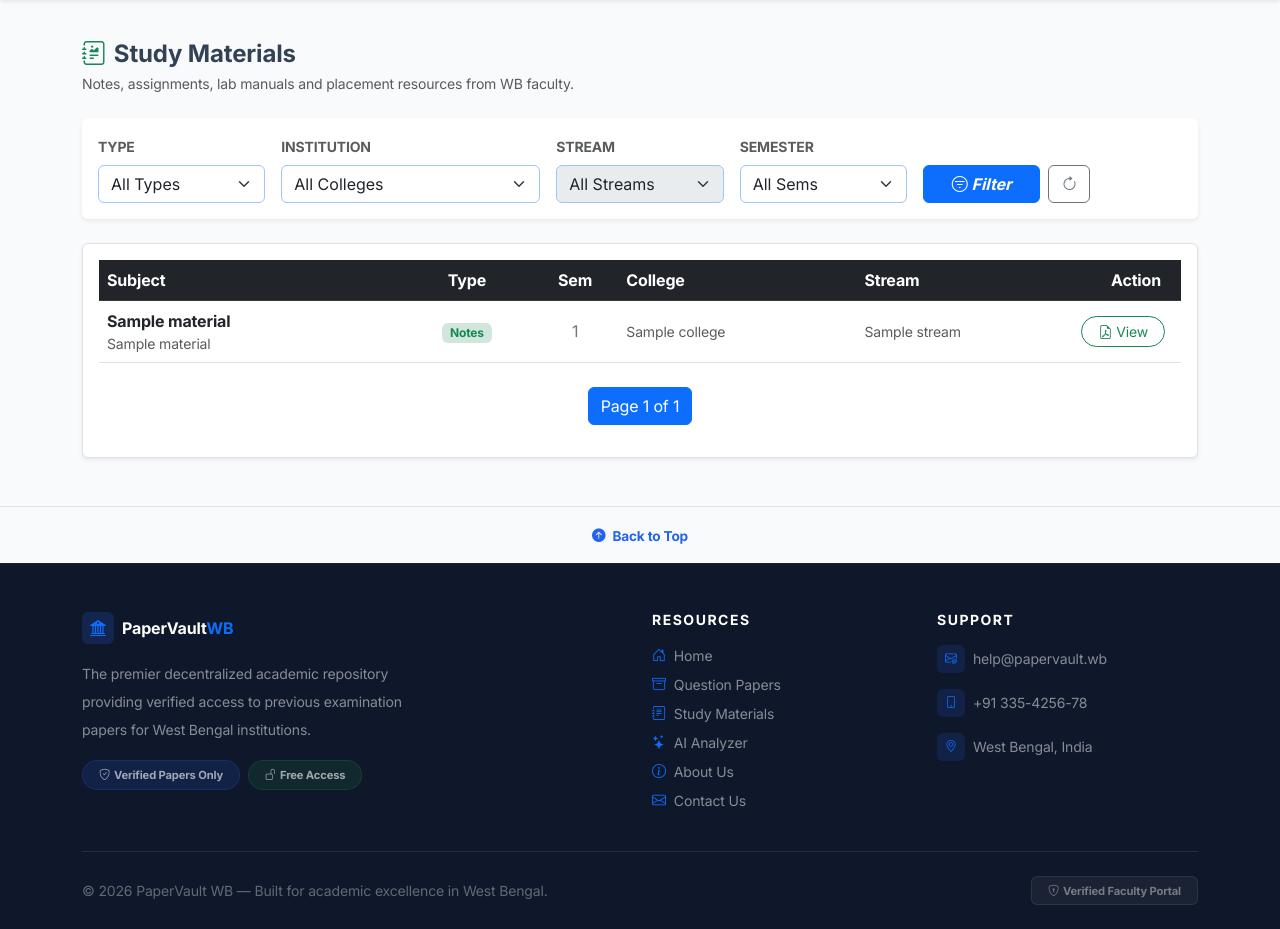
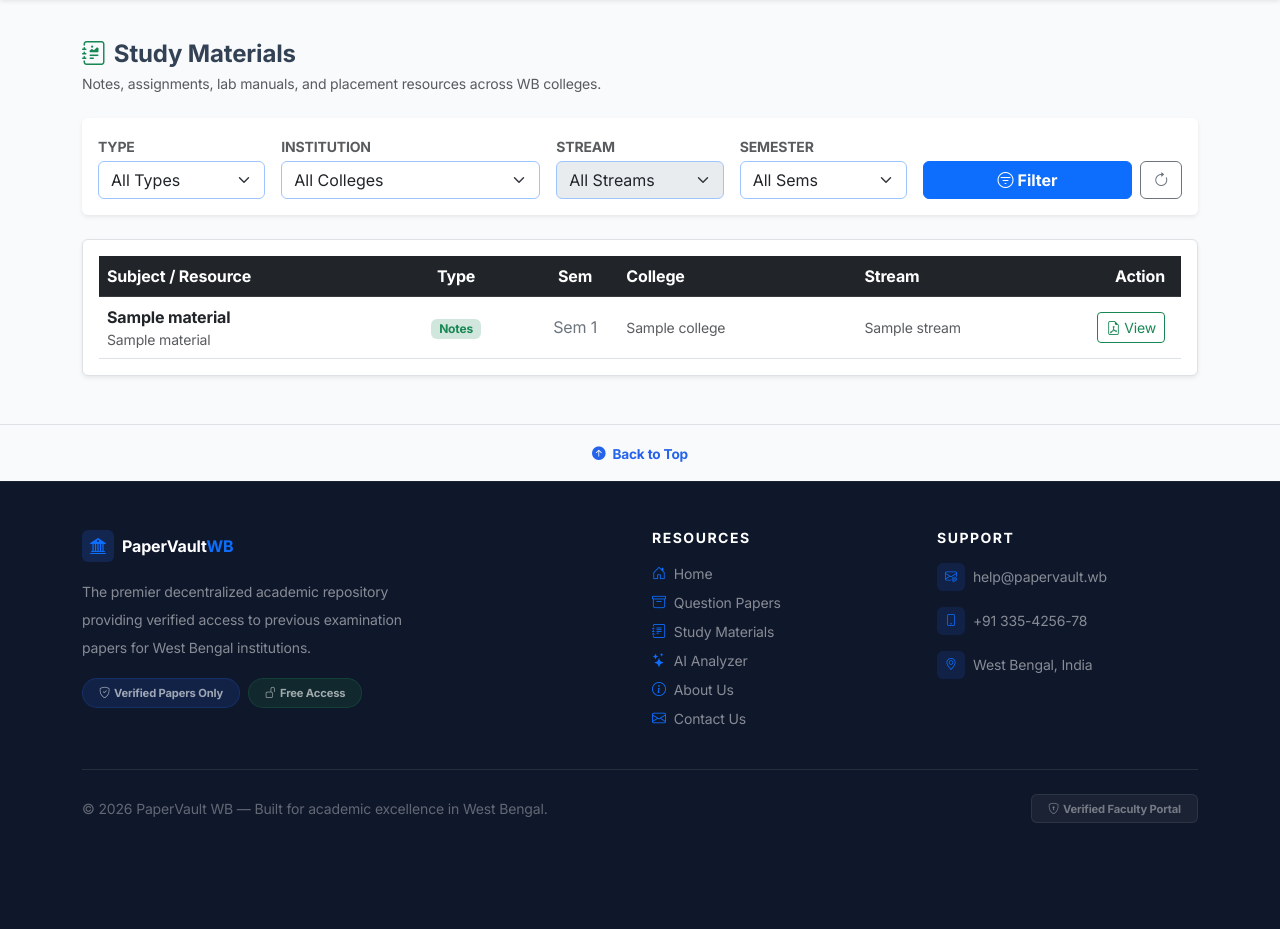
Before and after one commit to RanitMondal-2005/PaperVault-WB, a Django app: page /materials/ in a window 1280 px wide. Shown: the part 75-1004 px from the top of the page. After the commit the page ends 898 px from the top, so only its background shows below. Run offline with Django 5.2, Linux system fonts and the light colour scheme; tables that the repository leaves empty hold one stand-in row (values such as "Sample post").

Commit message:
fix(templates): resolve grid overlap and fix placement subject dropdown

```diff
--- a/wb_papers/templates/materials.html
+++ b/wb_papers/templates/materials.html
@@ -7,7 +7,7 @@
             <h4 class="fw-bold mb-1">
                 <i class="bi bi-journal-richtext text-success me-2"></i>Study Materials
             </h4>
-            <p class="text-muted small mb-0">Notes, assignments, lab manuals and placement resources from WB faculty.</p>
+            <p class="text-muted small mb-0">Notes, assignments, lab manuals, and placement resources across WB colleges.</p>
         </div>
         {% if user.is_authenticated and user.profile.role == 'FACULTY' and user.profile.is_verified %}
         <a href="{% url 'upload_material' %}" class="btn btn-success rounded-pill px-4">
@@ -15,13 +15,14 @@
         </a>
         {% endif %}
     </div>
-    <!-- Materials Filter Logic -->
+
+    <!-- Materials Filter Form -->
     <div class="card shadow-sm border-0 mb-4 p-3 animate-fadeIn">
         <form method="GET" action="{% url 'materials' %}" class="row g-3 align-items-end">
 
             <!-- Type -->
             <div class="col-md-2">
-                <label class="form-label fw-bold small text-muted text-uppercase">Type</label>
+                <label class="form-label small fw-bold text-muted text-uppercase mb-1">Type</label>
                 <select name="material_type" class="form-select shadow-none border-primary-subtle" id="matTypeSelect">
                     <option value="">All Types</option>
                     <option value="NOTES" {% if request.GET.material_type == 'NOTES' %}selected{% endif %}>Notes</option>
@@ -31,61 +32,57 @@
                 </select>
             </div>
 
-            <!-- Institution — always visible -->
-            <div class="col-md-3">
-                <label class="form-label fw-bold small text-muted text-uppercase">Institution</label>
+            <!-- Institution -->
+            <div class="col-md-3" id="collegeField">
+                <label class="form-label small fw-bold text-muted text-uppercase mb-1">Institution</label>
                 <select name="college" class="form-select shadow-none border-primary-subtle" id="matCollegeSelect">
                     <option value="">All Colleges</option>
                     {% for c in colleges %}
-                        <option value="{{c.id}}" {% if request.GET.college == c.id|stringformat:"s" %}selected{% endif %}>{{c.name}}</option>
+                        <option value="{{ c.id }}" {% if request.GET.college == c.id|stringformat:"s" %}selected{% endif %}>{{ c.name }}</option>
                     {% endfor %}
                 </select>
             </div>
 
-            <!-- Stream — hidden for placement -->
+            <!-- Stream (Entire column hidden for Placement) -->
             <div class="col-md-2" id="streamField">
-                <label class="form-label fw-bold small text-muted text-uppercase">Stream</label>
+                <label class="form-label small fw-bold text-muted text-uppercase mb-1">Stream</label>
                 <select name="stream" class="form-select shadow-none border-primary-subtle" id="matStreamSelect">
                     <option value="">All Streams</option>
                     {% for s in streams %}
-                        <option value="{{s.id}}"
-                            data-college="{{s.college_id}}"
-                            {% if request.GET.stream == s.id|stringformat:"s" %}selected{% endif %}>
-                            {{s.name}}
-                        </option>
+                        <option value="{{ s.id }}" data-college="{{ s.college_id }}" {% if request.GET.stream == s.id|stringformat:"s" %}selected{% endif %}>{{ s.name }}</option>
                     {% endfor %}
                 </select>
             </div>
 
-            <!-- Semester — hidden for placement -->
+            <!-- Semester (Entire column hidden for Placement) -->
             <div class="col-md-2" id="semesterField">
-                <label class="form-label fw-bold small text-muted text-uppercase">Semester</label>
+                <label class="form-label small fw-bold text-muted text-uppercase mb-1">Semester</label>
                 <select name="semester" class="form-select shadow-none border-primary-subtle">
                     <option value="">All Sems</option>
                     {% for i in "12345678" %}
-                        <option value="{{forloop.counter}}" {% if request.GET.semester == forloop.counter|stringformat:"s" %}selected{% endif %}>Sem {{forloop.counter}}</option>
+                        <option value="{{ i }}" {% if request.GET.semester == i %}selected{% endif %}>Sem {{ i }}</option>
                     {% endfor %}
                 </select>
             </div>
 
-            <!-- Subject — shown only for placement -->
-            <div class="col-md-2 d-none" id="subjectField">
-                <label class="form-label fw-bold small text-muted text-uppercase">Subject</label>
+            <!-- Subject (Entire column shown ONLY for Placement) -->
+            <div class="col-md-4 d-none" id="subjectField">
+                <label class="form-label small fw-bold text-muted text-uppercase mb-1">Subject</label>
                 <select name="placement_subject" class="form-select shadow-none border-primary-subtle" id="placementSubjectSelect">
                     <option value="">All Subjects</option>
-                    {% if request.GET.placement_subject %}
-                        <option value="{{ request.GET.placement_subject }}" selected>{{ request.GET.placement_subject }}</option>
-                    {% endif %}
+                    {% for sub in placement_subjects %}
+                        <option value="{{ sub }}" {% if request.GET.placement_subject == sub %}selected{% endif %}>{{ sub }}</option>
+                    {% endfor %}
                 </select>
             </div>
 
-            <!-- Filter Button -->
-            <div class="col-md-2">
+            <!-- Buttons: Always takes up the remaining space neatly -->
+            <div class="col-md-3">
                 <div class="d-flex gap-2">
                     <button type="submit" class="btn btn-primary w-100 fw-bold">
-                        <i class="bi bi-filter-circle"> Filter</i>
+                        <i class="bi bi-filter-circle me-1"></i>Filter
                     </button>
-                    <a href="{% url 'materials' %}" class="btn btn-outline-secondary">
+                    <a href="{% url 'materials' %}" class="btn btn-outline-secondary" title="Reset">
                         <i class="bi bi-arrow-clockwise"></i>
                     </a>
                 </div>
@@ -93,17 +90,17 @@
         </form>
     </div>
 
-    <!-- Materials Table ( Filter Results ) -->
+    <!-- Materials Table : Filter Results  -->
     <div class="table-responsive bg-white p-3 shadow-sm rounded border">
-        <table class="table table-hover align-middle">
+        <table class="table table-hover align-middle mb-0">
             <thead class="table-dark">
                 <tr>
-                    <th style="width:28%;">Subject</th>
-                    <th class="text-center" style="width:12%;">Type</th>
-                    <th class="text-center" style="width:8%;">Sem</th>
-                    <th style="width:22%;">College</th>
-                    <th style="width:18%;">Stream</th>
-                    <th class="text-end" style="width:12%; padding-right:20px;">Action</th>
+                    <th style="width: 26%;">Subject / Resource</th>
+                    <th class="text-center" style="width: 14%;">Type</th>
+                    <th class="text-center" style="width: 8%;">Sem</th>
+                    <th style="width: 22%;">College</th>
+                    <th style="width: 16%;">Stream</th>
+                    <th class="text-end pe-3" style="width: 14%;">Action</th>
                 </tr>
             </thead>
             <tbody>
@@ -124,27 +121,30 @@
                             <span class="badge bg-primary-subtle text-primary border-0 px-2">Placement</span>
                         {% endif %}
                     </td>
-                    <td class="text-center text-secondary">{{ mat.semester|default:"—" }}</td>
+                    <td class="text-center text-secondary">
+                        {% if mat.semester %}Sem {{ mat.semester }}{% else %}—{% endif %}
+                    </td>
                     <td class="small text-muted">
-                        <div class="text-truncate" style="max-width:180px;">
-                            {{ mat.college.name|default:"—" }}
+                        <div class="text-truncate" style="max-width: 180px;">
+                            {{ mat.college.name|default:"Universal" }}
                         </div>
                     </td>
                     <td class="small text-muted">
-                        <div class="text-truncate" style="max-width:150px;">
+                        <div class="text-truncate" style="max-width: 150px;">
                             {{ mat.stream.name|default:"—" }}
                         </div>
                     </td>
+                    <!-- Action Buttons -->
                     <td class="text-end pe-3">
-                        <div class="d-inline-flex gap-2">
-                            <a href="{{ mat.pdf_file.url }}" class="btn btn-sm btn-outline-success rounded-pill px-3" target="_blank">
+                        <div class="d-inline-flex align-items-center gap-1">
+                            <a href="{{ mat.pdf_file.url }}" class="btn btn-sm btn-outline-success" target="_blank" title="View PDF">
                                 <i class="bi bi-file-earmark-pdf me-1"></i>View
                             </a>
                             {% if user.is_authenticated and mat.uploaded_by == user %}
-                                <a href="{% url 'edit_material' mat.pk %}" class="btn btn-sm btn-primary rounded-pill px-3">
+                                <a href="{% url 'edit_material' mat.pk %}" class="btn btn-sm btn-outline-primary" title="Edit">
                                     <i class="bi bi-pencil-square"></i>
                                 </a>
-                                <a href="{% url 'delete_material' mat.pk %}" class="btn btn-sm btn-danger rounded-pill px-3">
+                                <a href="{% url 'delete_material' mat.pk %}" class="btn btn-sm btn-outline-danger" title="Delete">
                                     <i class="bi bi-trash3"></i>
                                 </a>
                             {% endif %}
@@ -155,7 +155,7 @@
                 <tr>
                     <td colspan="6" class="text-center py-5 text-muted bg-light bg-opacity-50">
                         <i class="bi bi-journal-x d-block fs-1 mb-2 opacity-25"></i>
-                        <p class="mb-0">No study materials found.</p>
+                        <p class="mb-0 fw-semibold">No study materials found.</p>
                         <small>Try clearing your filters or check back later.</small>
                     </td>
                 </tr>
@@ -163,15 +163,16 @@
             </tbody>
         </table>
 
-        <!-- Paginator -->
+        <!-- Pagination -->
+        {% if materials.paginator.num_pages > 1 %}
         <nav class="mt-4">
-            <ul class="pagination justify-content-center">
+            <ul class="pagination justify-content-center mb-1">
                 {% if materials.has_previous %}
                     <li class="page-item">
-                        <a class="page-link" href="?page=1&college={{ request.GET.college }}&stream={{ request.GET.stream }}&semester={{ request.GET.semester }}&material_type={{ request.GET.material_type }}&placement_subject={{ request.GET.placement_subject }}">&laquo; First</a>
+                        <a class="page-link" href="?page=1{% if request.GET.college %}&college={{ request.GET.college }}{% endif %}{% if request.GET.stream %}&stream={{ request.GET.stream }}{% endif %}{% if request.GET.semester %}&semester={{ request.GET.semester }}{% endif %}{% if request.GET.material_type %}&material_type={{ request.GET.material_type }}{% endif %}{% if request.GET.placement_subject %}&placement_subject={{ request.GET.placement_subject }}{% endif %}">&laquo; First</a>
                     </li>
                     <li class="page-item">
-                        <a class="page-link" href="?page={{ materials.previous_page_number }}&college={{ request.GET.college }}&stream={{ request.GET.stream }}&semester={{ request.GET.semester }}&material_type={{ request.GET.material_type }}&placement_subject={{ request.GET.placement_subject }}">Previous</a>
+                        <a class="page-link" href="?page={{ materials.previous_page_number }}{% if request.GET.college %}&college={{ request.GET.college }}{% endif %}{% if request.GET.stream %}&stream={{ request.GET.stream }}{% endif %}{% if request.GET.semester %}&semester={{ request.GET.semester }}{% endif %}{% if request.GET.material_type %}&material_type={{ request.GET.material_type }}{% endif %}{% if request.GET.placement_subject %}&placement_subject={{ request.GET.placement_subject }}{% endif %}">Previous</a>
                     </li>
                 {% endif %}
                 <li class="page-item active">
@@ -179,14 +180,15 @@
                 </li>
                 {% if materials.has_next %}
                     <li class="page-item">
-                        <a class="page-link" href="?page={{ materials.next_page_number }}&college={{ request.GET.college }}&stream={{ request.GET.stream }}&semester={{ request.GET.semester }}&material_type={{ request.GET.material_type }}&placement_subject={{ request.GET.placement_subject }}">Next</a>
+                        <a class="page-link" href="?page={{ materials.next_page_number }}{% if request.GET.college %}&college={{ request.GET.college }}{% endif %}{% if request.GET.stream %}&stream={{ request.GET.stream }}{% endif %}{% if request.GET.semester %}&semester={{ request.GET.semester }}{% endif %}{% if request.GET.material_type %}&material_type={{ request.GET.material_type }}{% endif %}{% if request.GET.placement_subject %}&placement_subject={{ request.GET.placement_subject }}{% endif %}">Next</a>
                     </li>
                     <li class="page-item">
-                        <a class="page-link" href="?page={{ materials.paginator.num_pages }}&college={{ request.GET.college }}&stream={{ request.GET.stream }}&semester={{ request.GET.semester }}&material_type={{ request.GET.material_type }}&placement_subject={{ request.GET.placement_subject }}">Last &raquo;</a>
+                        <a class="page-link" href="?page={{ materials.paginator.num_pages }}{% if request.GET.college %}&college={{ request.GET.college }}{% endif %}{% if request.GET.stream %}&stream={{ request.GET.stream }}{% endif %}{% if request.GET.semester %}&semester={{ request.GET.semester }}{% endif %}{% if request.GET.material_type %}&material_type={{ request.GET.material_type }}{% endif %}{% if request.GET.placement_subject %}&placement_subject={{ request.GET.placement_subject }}{% endif %}">Last &raquo;</a>
                     </li>
                 {% endif %}
             </ul>
         </nav>
+        {% endif %}
     </div>
 </div>
 {% endblock %}
```
